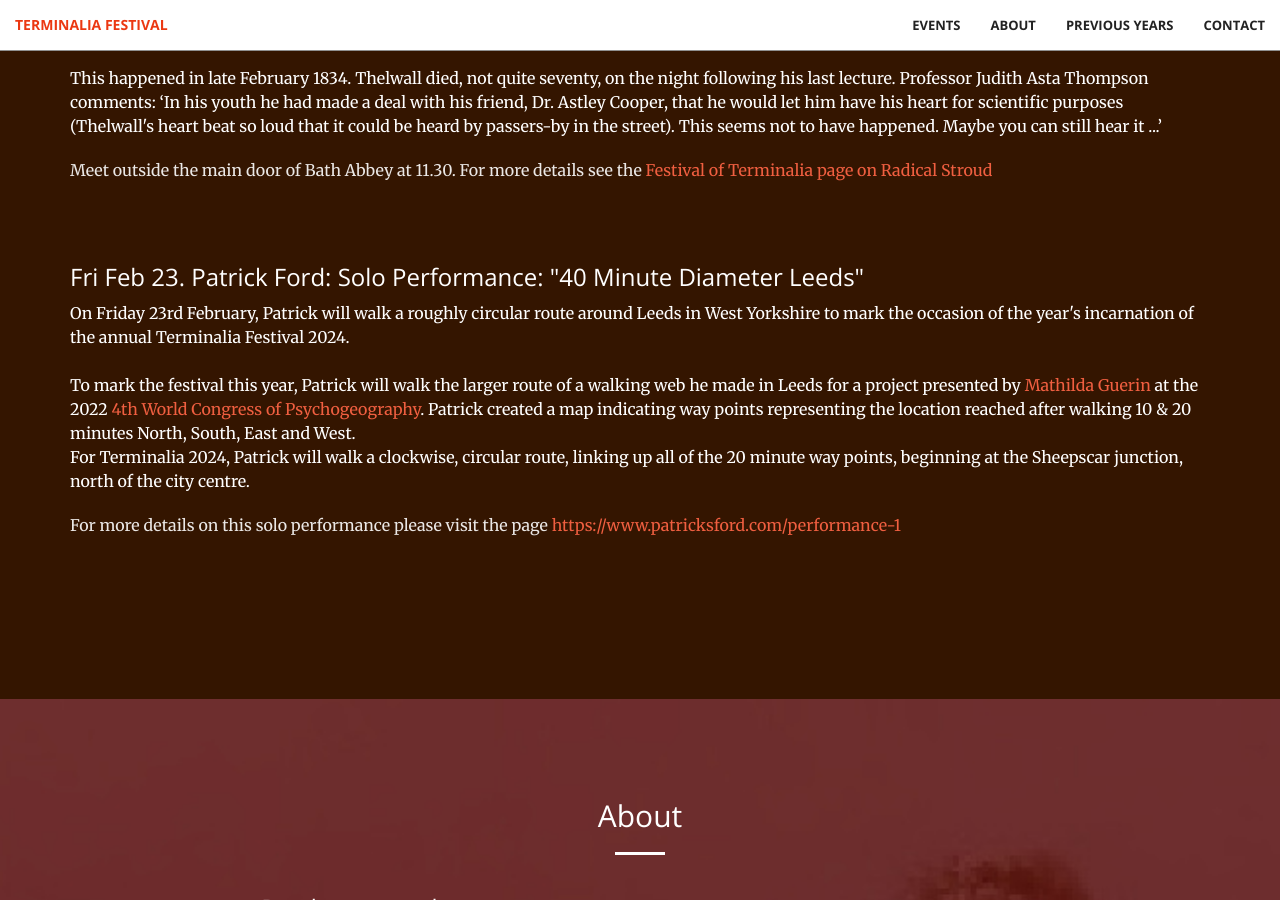
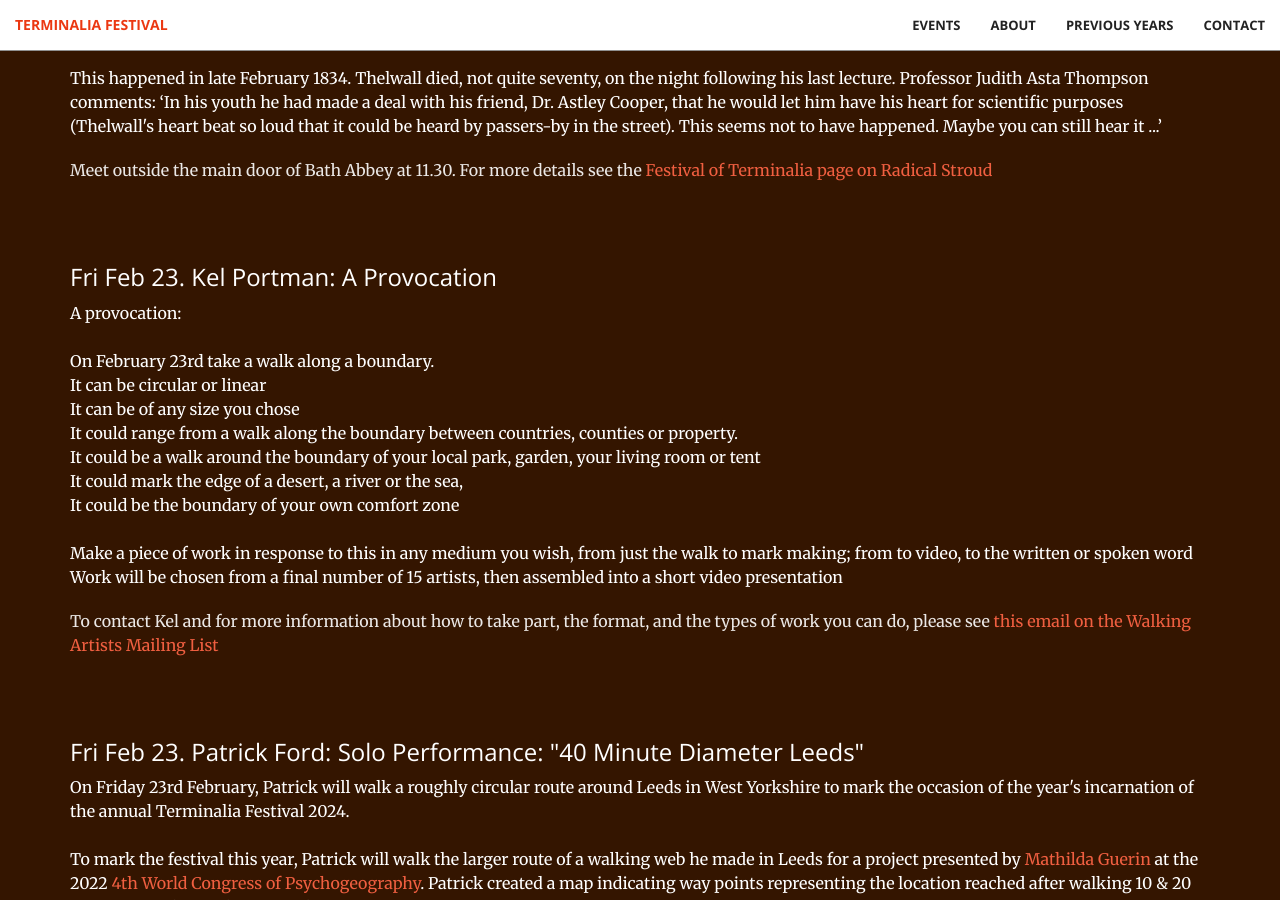
Before and after one commit to timwaters/terminalia, a Jekyll site: the page built from index.html, in a window 1280 px wide and 900 px high, scrolled down 1987 px. Built offline with Jekyll 4.4.1, drawn with Linux system fonts in a browser that asks for light colours.

Commit message:
add kel event provocation

```diff
--- a/_includes/events.html
+++ b/_includes/events.html
@@ -26,6 +26,32 @@
             Meet outside the main door of Bath Abbey at 11.30. For more details see the <a href="http://radicalstroud.co.uk/festival-of-terminalia/">Festival of Terminalia page on Radical Stroud </a>
           </p>
         </div>
+
+
+        <div class="col-lg-12 col-lg-offset-0 text-left event">
+
+          <h3>Fri Feb 23. Kel Portman: A Provocation </h3>
+
+
+          <p class="text">
+            A provocation:<br/>    <br/>
+
+            On February 23rd take a walk along a boundary. <br/>
+            It can be circular or linear<br/>
+            It can be of any size you chose<br/>
+            It could range from a walk along the boundary between countries, counties or property.<br/>
+            It could be a walk around the boundary of your local park, garden, your living room or tent<br/>
+            It could mark the edge of a desert, a river or the sea, <br/>
+            It could be the boundary of your own comfort zone<br/>    <br/>
+            Make a piece of work in response to this in any medium you wish, from just the walk to mark making; from to video, to the written or spoken word<br/>
+            Work will be chosen from a final number of 15 artists, then assembled into a short video presentation
+          </p>
+          <p class="text-faded">
+           To contact Kel and for more information about how to take part,  the format, and the types of work you can do, please see <a href="https://www.jiscmail.ac.uk/cgi-bin/wa-jisc.exe?A2=ind2401&L=WAN&O=D&P=10647">this email on the Walking Artists Mailing List</a>
+
+          </p>
+        </div>
+
 
 
         <div class="col-lg-12 col-lg-offset-0 text-left event">
```
